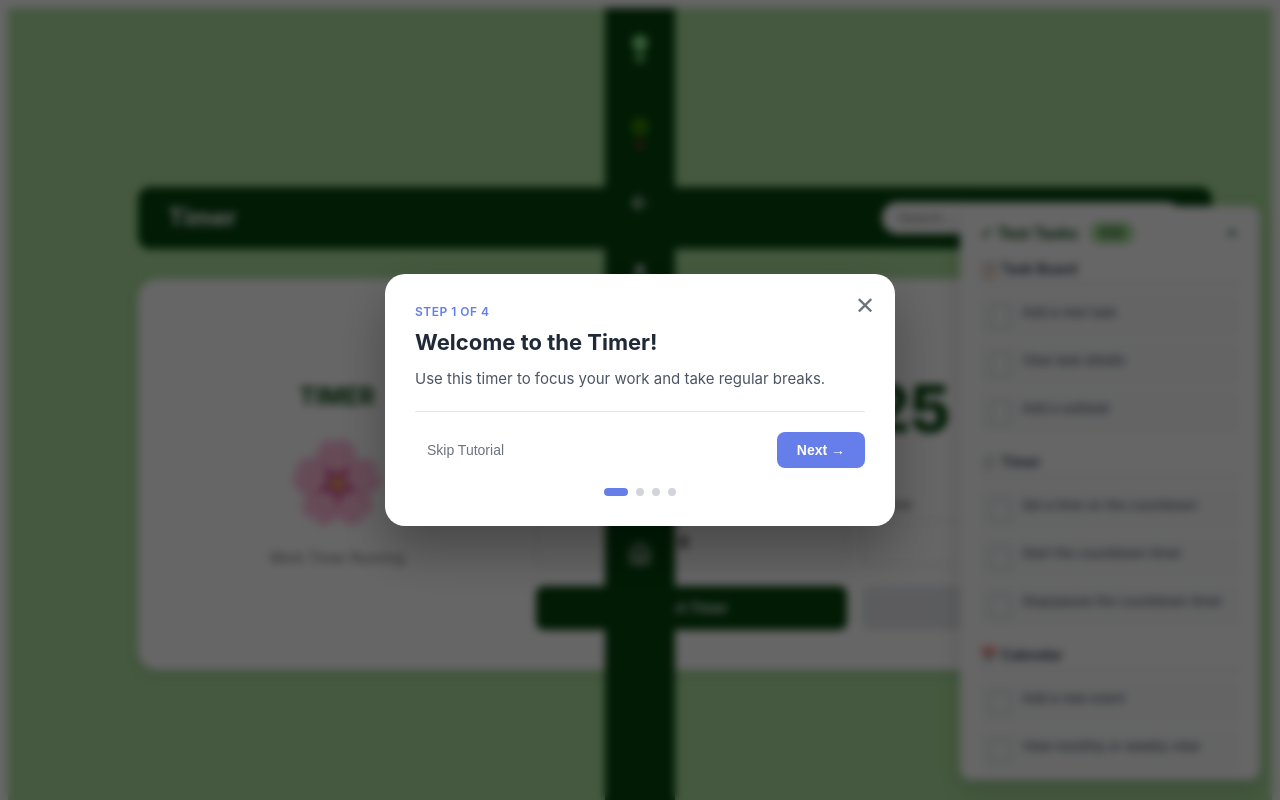
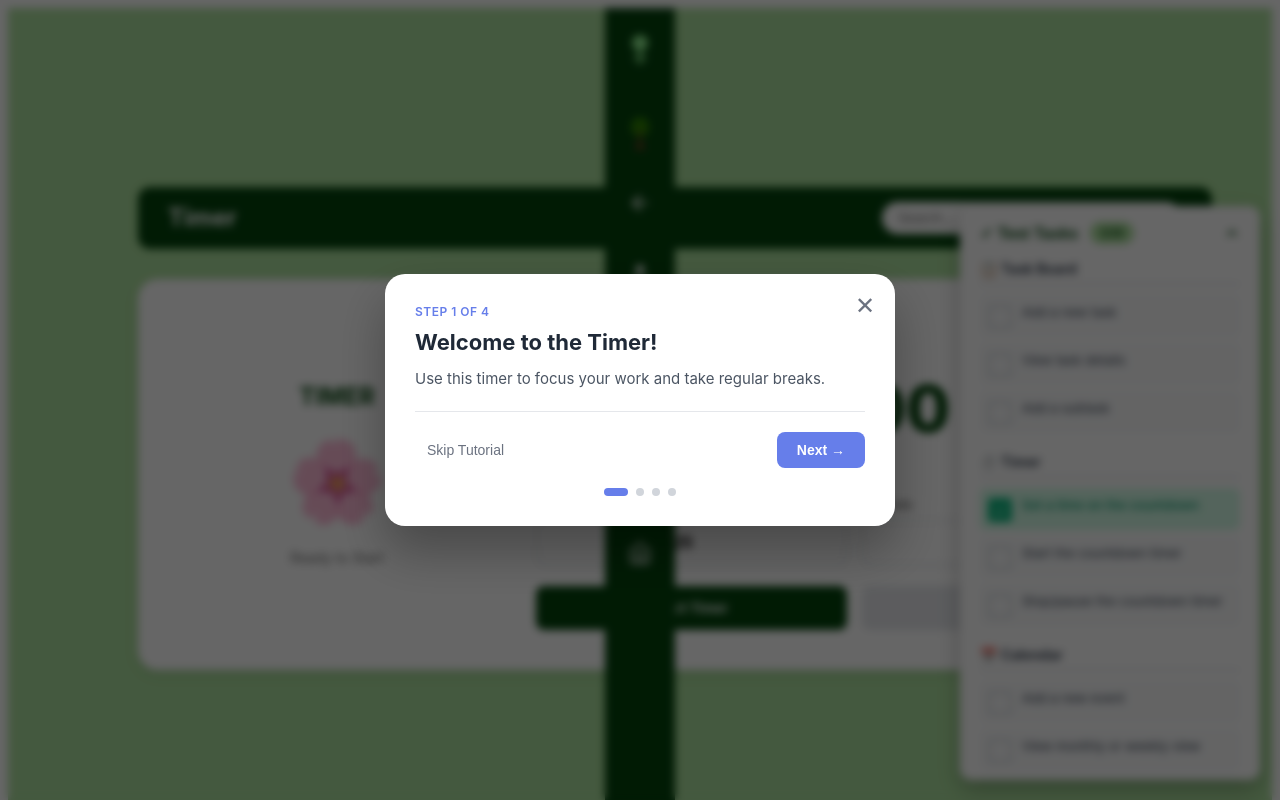
Before and after one commit to itcOnlineGaming/Team_2_2025, a SvelteKit app in the folder Project/: page /countdown in a window 1280 px wide. Shown: the top 800 px of the page. Built offline with nearby package versions, Linux system fonts and the light colour scheme.

Commit message:
timer fix

```diff
--- a/Project/src/routes/countdown/+page.svelte
+++ b/Project/src/routes/countdown/+page.svelte
@@ -1,5 +1,5 @@
 <script lang="ts">
-  // =================== ORIGNALS ===================
+  // =================== ORIGINALS ===================
   import { onMount, tick } from 'svelte';
   import { writable } from 'svelte/store';
   import { goto } from '$app/navigation';
@@ -18,7 +18,7 @@
     },
     {
       title: "Set Time",
-      message: "Type your desired minutes and seconds, then click 'Reset Timer' to update.",
+      message: "Just type your desired minutes and seconds, and the timer updates automatically.",
       position: "center"
     },
     {
@@ -28,7 +28,7 @@
     },
     {
       title: "Reset When Needed",
-      message: "Click 'Reset Timer' to clear and restart. Great for Pomodoro or short sprints!",
+      message: "Click 'Reset to 25:00' to go back to Pomodoro default.",
       position: "center"
     }
   ];
@@ -36,7 +36,7 @@
   onMount(async () => {
     timeLeft.set(totalSeconds);
 
-  // ✅ ADD THIS CHECK - Only start tutorial if not completed
+    // ✅ Only start tutorial if not completed
     const tutorialCompleted = localStorage.getItem('tutorial-timer');
     if (!tutorialCompleted) {
       await tick();
@@ -46,10 +46,10 @@ onMount(async () => {
     }
   });
 
-  // =================== YOUR EXISTING TIMER CODE ===================
-  let minutes: number = 0;
-  let seconds: number = 25;
-  const timeLeft = writable(25);
+  // =================== TIMER CODE WITH REACTIVE INPUTS ===================
+  let minutes: number = 25;
+  let seconds: number = 0;
+  const timeLeft = writable(25 * 60);
   let interval: ReturnType<typeof setInterval> | null = null;
   let isRunning: boolean = false;
   let showCompletionNotification: boolean = false;
@@ -59,6 +59,15 @@ onMount(async () => {
   $: if (seconds >= 60) {
     minutes += Math.floor(seconds / 60);
     seconds = seconds % 60;
+  }
+
+  // ✅ REACTIVE UPDATE: Updates timer when inputs change (only when not running)
+  $: {
+    if (!isRunning) {
+      const total = Math.max(1, totalSeconds);
+      timeLeft.set(total);
+      checklistStore.complete('set_timer');
+    }
   }
 
   // Navigation functions
@@ -116,17 +125,12 @@ onMount(async () => {
     else startTimer();
   }
 
-  function setCustomTime() {
+  // ✅ Resets to Pomodoro default
+  function resetToDefault() {
     pauseTimer();
-    const total = Math.max(1, totalSeconds);
-    timeLeft.set(total);
-    checklistStore.complete('set_timer');
-  }
-
-  function resetTimer() {
-    pauseTimer();
-    const total = Math.max(1, totalSeconds);
-    timeLeft.set(total);
+    minutes = 25;
+    seconds = 0;
+    timeLeft.set(25 * 60);
   }
 
   function closeCompletionNotification() {
@@ -140,12 +144,152 @@ onMount(async () => {
     }
   }
 
-  function handleInputKeydown(e: KeyboardEvent) {
-    if (e.key === 'Enter') {
-      setCustomTime();
+  // ✅ Auto-pause when editing either input
+  function handleInputFocus() {
+    if (isRunning) {
+      pauseTimer();
     }
   }
 </script>
+
+<main>
+  <div class="sidebar">
+    <div class="sidebar-header">
+      <div class="logo">
+        <svg width="40" height="40" viewBox="0 0 40 40" fill="none">
+          <circle cx="20" cy="15" r="8" fill="#90EE90"/>
+          <path d="M20 23 L20 35 M15 30 L25 30" stroke="#90EE90" stroke-width="3" stroke-linecap="round"/>
+        </svg>
+      </div>
+    </div>
+    <nav class="sidebar-nav">
+      <button class="nav-item" on:click={goToForest}>
+        <img src="{base}/Images/tree.png" alt="Forest" style="width: 32px; height: 32px; object-fit: contain;" />
+      </button>
+      <button class="nav-item" on:click={goToHome}>
+        <svg class="nav-icon-svg" width="24" height="24" viewBox="0 0 24 24" fill="none">
+          <path d="M19 12H5M5 12L12 19M5 12L12 5" stroke="white" stroke-width="2" stroke-linecap="round" stroke-linejoin="round"/>
+        </svg>
+      </button>
+      <button class="nav-item">
+        <svg class="nav-icon-svg" width="24" height="24" viewBox="0 0 24 24" fill="none">
+          <circle cx="12" cy="8" r="4" fill="white"/>
+          <path d="M6 21C6 17.134 8.686 14 12 14C15.314 14 18 17.134 18 21" stroke="white" stroke-width="2" stroke-linecap="round"/>
+        </svg>
+      </button>
+      <button class="nav-item">
+        <svg class="nav-icon-svg" width="24" height="24" viewBox="0 0 24 24" fill="none">
+          <path d="M21 15C21 15.5304 20.7893 16.0391 20.4142 16.4142C20.0391 16.7893 19.5304 17 19 17H7L3 21V5C3 4.46957 3.21071 3.96086 3.58579 3.58579C3.96086 3.21071 4.46957 3 5 3H19C19.5304 3 20.0391 3.21071 20.4142 3.58579C20.7893 3.96086 21 4.46957 21 5V15Z" stroke="white" stroke-width="2" stroke-linecap="round" stroke-linejoin="round"/>
+          <text x="12" y="14" text-anchor="middle" fill="white" font-size="10" font-weight="bold">AI</text>
+        </svg>
+      </button>
+      <button class="nav-item" on:click={goToCalendar}>
+        <svg class="nav-icon-svg" width="24" height="24" viewBox="0 0 24 24" fill="none">
+          <rect x="3" y="4" width="18" height="18" rx="2" stroke="white" stroke-width="2"/>
+          <path d="M3 10H21M8 2V6M16 2V6" stroke="white" stroke-width="2" stroke-linecap="round"/>
+          <rect x="7" y="14" width="3" height="3" fill="white"/>
+          <rect x="14" y="14" width="3" height="3" fill="white"/>
+        </svg>
+      </button>
+      <button class="nav-item active">
+        <svg class="nav-icon-svg" width="24" height="24" viewBox="0 0 24 24" fill="none">
+          <circle cx="12" cy="13" r="9" stroke="white" stroke-width="2"/>
+          <path d="M12 13L12 8" stroke="white" stroke-width="2" stroke-linecap="round"/>
+          <path d="M12 13L15 15" stroke="white" stroke-width="2" stroke-linecap="round"/>
+          <path d="M10 3L14 3" stroke="white" stroke-width="2" stroke-linecap="round"/>
+          <path d="M12 3L12 4" stroke="white" stroke-width="2" stroke-linecap="round"/>
+        </svg>
+      </button>
+      <button class="nav-item" on:click={goToHome}>
+        <svg class="nav-icon-svg" width="24" height="24" viewBox="0 0 24 24" fill="none">
+          <path d="M3 9L12 2L21 9V20C21 20.5304 20.7893 21.0391 20.4142 21.4142C20.0391 21.7893 19.5304 22 19 22H5C4.46957 22 3.96086 21.7893 3.58579 21.4142C3.21071 21.0391 3 20.5304 3 20V9Z" stroke="white" stroke-width="2" stroke-linecap="round" stroke-linejoin="round"/>
+          <path d="M9 22V12H15V22" stroke="white" stroke-width="2" stroke-linecap="round" stroke-linejoin="round"/>
+        </svg>
+      </button>
+    </nav>
+  </div>
+
+  <div class="content">
+    <div class="header">
+      <h1>Timer</h1>
+      <input type="search" class="search-bar" placeholder="Search..." />
+    </div>
+    <div class="timer-card">
+      {#if showCompletionNotification}
+        <div class="notification-wrapper">
+          <div class="notification">
+            <div class="notification-content">
+              <span class="notification-text">{notificationMessage}</span>
+              <button class="close-btn" on:click={closeCompletionNotification}>×</button>
+            </div>
+          </div>
+        </div>
+      {/if}
+      <div class="timer-content">
+        <div class="timer-left">
+          <div class="time-label">TIMER</div>
+          <div class="flower-image">🌸</div>
+          <div class="timer-info">{isRunning ? 'Work Timer Running' : 'Ready to Start'}</div>
+        </div>
+        <div class="timer-right">
+          <div class="time-display-large">
+            <div class="time-value">{formatTime(totalSeconds)}</div>
+            <div
+              class="time-display-main"
+              on:click={toggleTimer}
+              on:keydown={handleKeydown}
+              role="button"
+              tabindex="0"
+            >
+              {formattedTime}
+            </div>
+          </div>
+          <div class="timer-controls">
+            <div class="input-group">
+              <div class="input-field">
+                <label for="minutes">Minutes</label>
+                <input
+                  id="minutes"
+                  type="number"
+                  bind:value={minutes}
+                  on:focus={handleInputFocus}
+                  min="0"
+                  max="99"
+                />
+              </div>
+              <div class="input-field">
+                <label for="seconds">Seconds</label>
+                <input
+                  id="seconds"
+                  type="number"
+                  bind:value={seconds}
+                  on:focus={handleInputFocus}
+                  min="0"
+                  max="59"
+                />
+              </div>
+            </div>
+            <div class="button-group">
+              <button on:click={toggleTimer} class="btn-control btn-start">
+                {isRunning ? 'Pause Timer' : 'Start Timer'}
+              </button>
+              <button on:click={resetToDefault} class="btn-control btn-reset">
+                Reset to 25:00
+              </button>
+            </div>
+          </div>
+        </div>
+      </div>
+    </div>
+  </div>
+  <UnifiedChecklist />
+  <TutorialPopup
+    bind:this={tutorialComponent}
+    tutorialKey="timer"
+    steps={tutorialSteps}
+    autoStart={false}
+  />
+</main>
 
 <main>
   <!-- Sidebar -->
```
Lines whose indentation alone changed are shown as unchanged.
